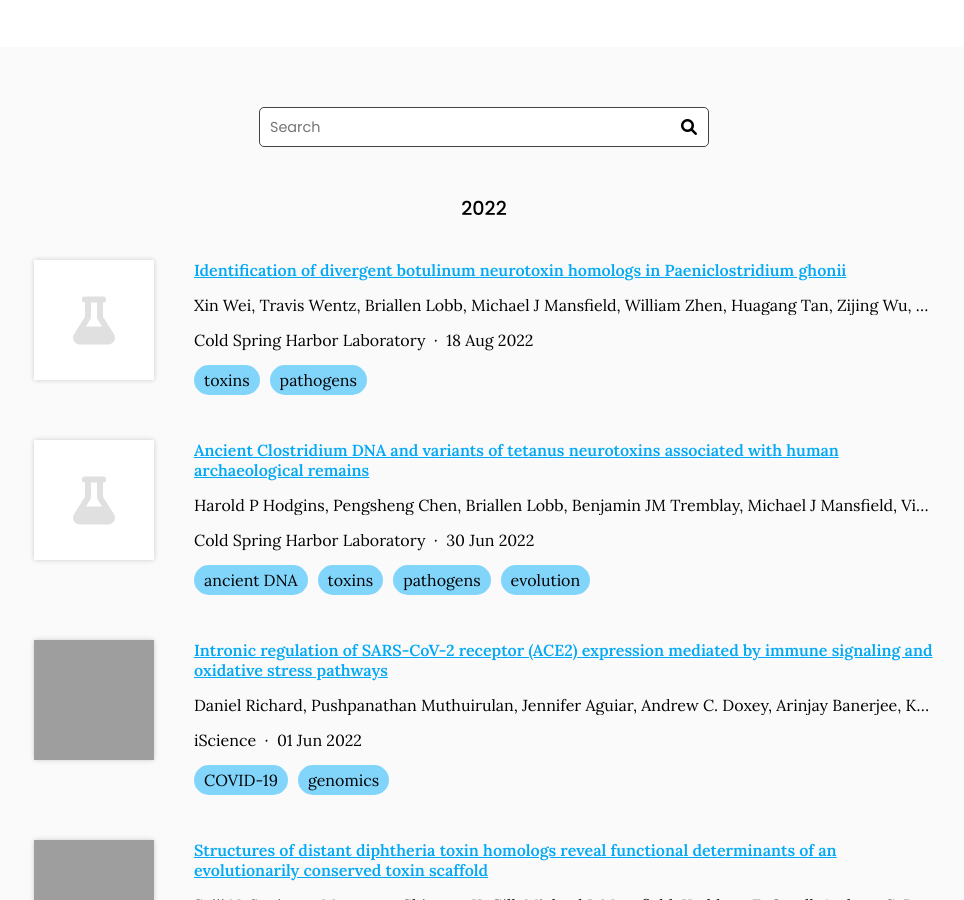
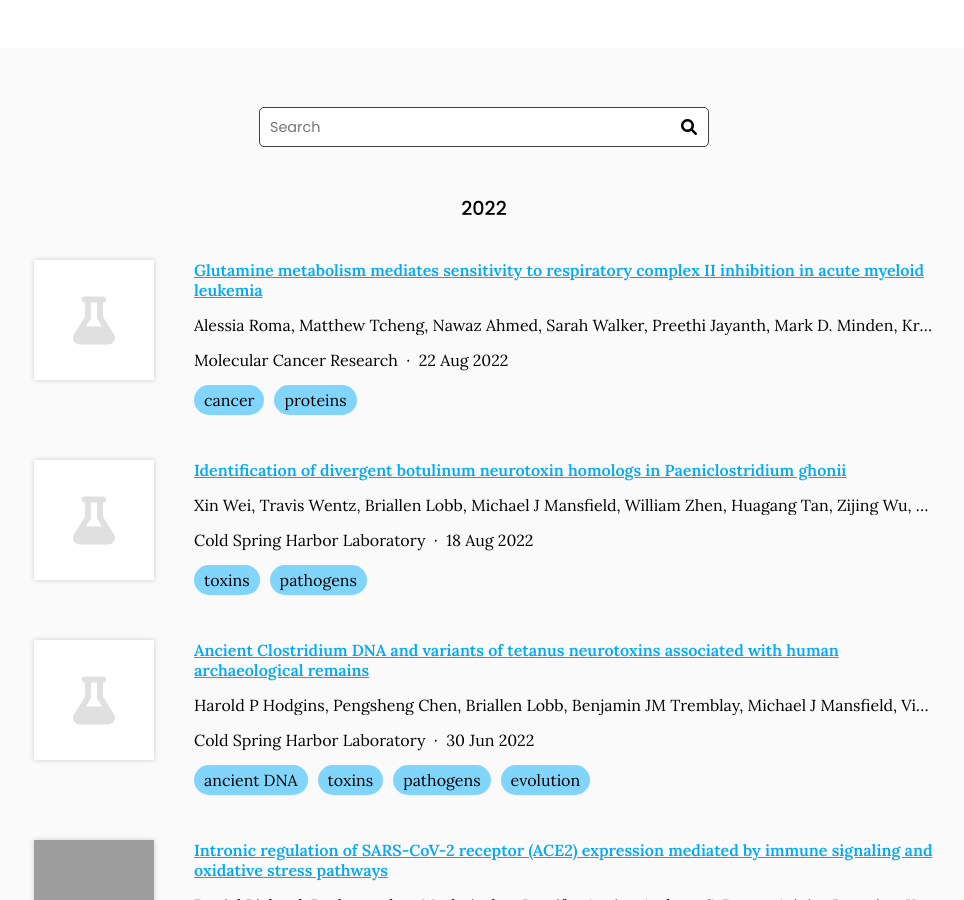
Before and after one commit to doxeylab/doxeylab-website, a Jekyll site: the page built from research/index.md, in a window 1280 px wide and 900 px high, scrolled down 406 px. Shown: the whole window, without its empty margins (156-1120 px from the left). Built offline with Jekyll 4.4.1, drawn with Linux system fonts in a browser that asks for light colours; grey boxes are pictures that could not be loaded.

Commit message:
Generate citations

```diff
--- a/_data/citations.yaml
+++ b/_data/citations.yaml
@@ -1,6 +1,30 @@
 # DO NOT EDIT, GENERATED AUTOMATICALLY FROM SOURCES.YAML (AND ELSEWHERE)
 # See https://github.com/greenelab/lab-website-template/wiki/Citations
 
+- id: DOI:10.1158/1541-7786.MCR-21-1032
+  title: Glutamine metabolism mediates sensitivity to respiratory complex II inhibition
+    in acute myeloid leukemia
+  authors:
+  - Alessia Roma
+  - Matthew Tcheng
+  - Nawaz Ahmed
+  - Sarah Walker
+  - Preethi Jayanth
+  - Mark D. Minden
+  - Kristin Hope
+  - Praveen P. Nekkar Rao
+  - Jessica Luc
+  - Andrew C. Doxey
+  - Julie A. Reisz
+  - Rachel Culp-Hill
+  - Angelo D'Alessandro
+  - Paul A. Spagnuolo
+  publisher: Molecular Cancer Research
+  date: '2022-08-22'
+  link: https://doi.org/gqqh6m
+  tags:
+  - cancer
+  - proteins
 - id: DOI:10.1101/2022.08.17.504336
   title: Identification of divergent botulinum neurotoxin homologs in Paeniclostridium
     ghonii
```
